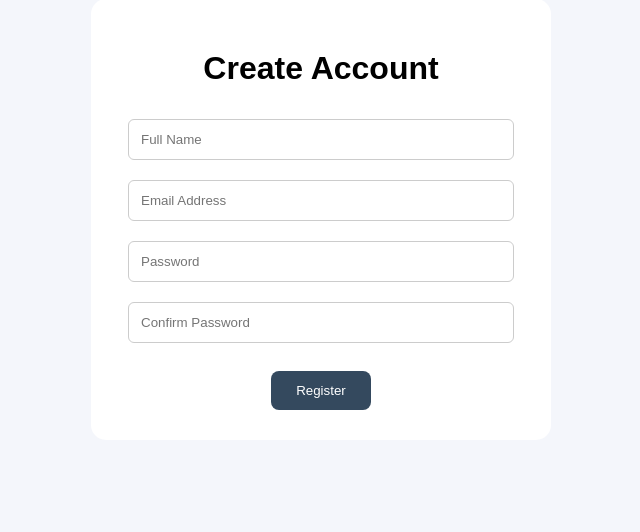
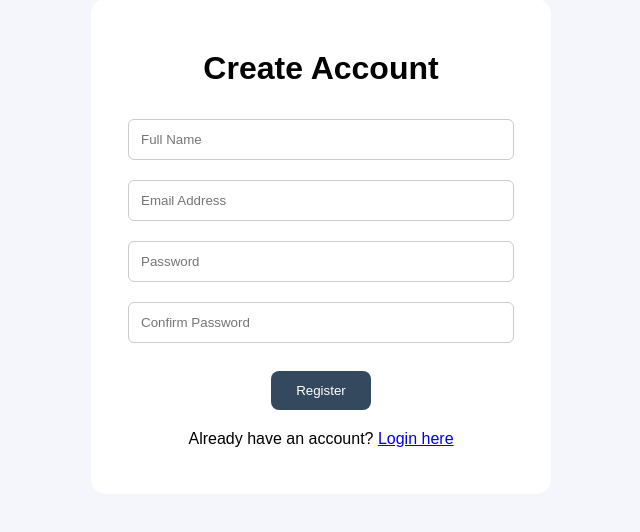
Before and after one commit to wanil2402-sketch/personal-budget-tracker, a Flask app: page /register in a window 1280 px wide. Shown: the part 59-591 px from the top of the page, without its empty margins (319-959 px from the left). Run offline with Flask 3, Linux system fonts and the light colour scheme.

Commit message:
Add login link to registration page

```diff
--- a/templates/register.html
+++ b/templates/register.html
@@ -44,6 +44,11 @@
             <br><br>
             <button type="submit">Register</button>
         </form>
+
+        <p style="margin-top: 20px;">
+            Already have an account?
+            <a href="{{ url_for('login') }}">Login here</a>
+        </p>
     </div>
 </body>
 </html>
```
